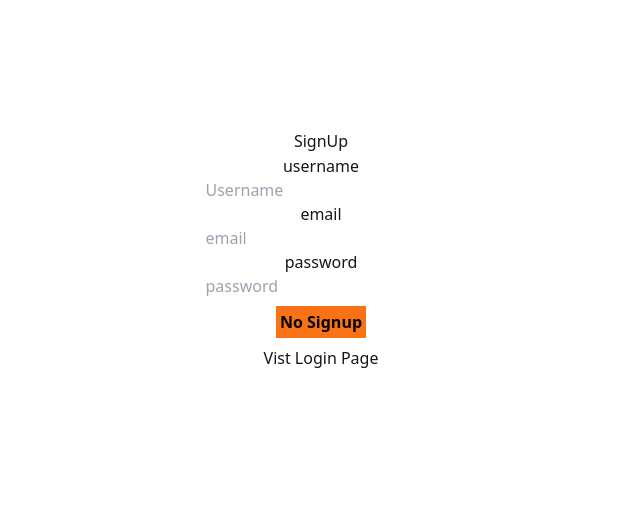
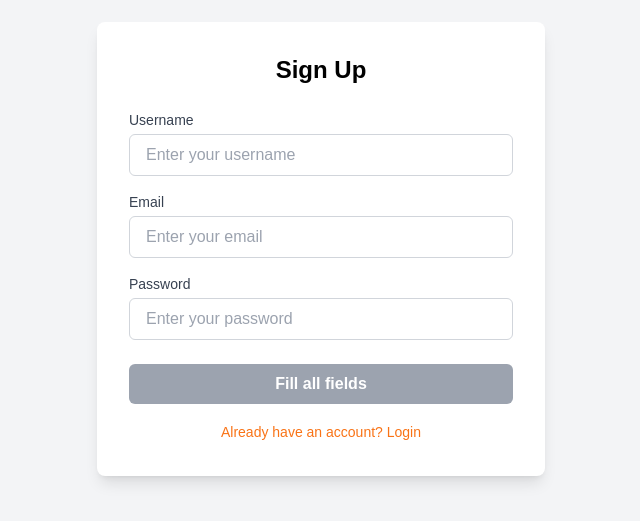
Before and after one commit to TheAdroitDev/next-js-auth, a Next.js app: page /signup in a window 1280 px wide. Shown: the part 151-672 px from the top of the page, without its empty margins (319-959 px from the left). Built offline with nearby package versions, Linux system fonts and the light colour scheme.

Commit message:
Update page.tsx

```diff
--- a/src/app/signup/page.tsx
+++ b/src/app/signup/page.tsx
@@ -1,4 +1,4 @@
-'use client'
+"use client"
 import Link from "next/link";
 import { useEffect, useState } from "react";
 import React from "react";
@@ -37,19 +37,48 @@ export default function SignUp() {
         }
     }, [user])
 
-
     return (
-        <div className="flex flex-col justify-center min-h-screen py-2 items-center font-sans">
-            <h1>{loading ? "Processing" : "SignUp"}</h1>
-            <hr />
-            <label htmlFor="username">username</label>
-            <input className="text-black" type="text" id="username" value={user.username} onChange={(e) => setUser({ ...user, username: e.target.value })} placeholder="Username" />
-            <label htmlFor="email">email</label>
-            <input className="text-black" type="text" id="email" value={user.email} onChange={(e) => setUser({ ...user, email: e.target.value })} placeholder="email" />
-            <label htmlFor="password">password</label>
-            <input className="text-black" type="password" id="password" value={user.password} onChange={(e) => setUser({ ...user, password: e.target.value })} placeholder="password" />
-            <button onClick={onSignUp} className="bg-orange-500 font-semibold text-black p-1 m-2">{buttonDisabled ? "No Signup" : "Signup"}</button>
-            <Link href="/login">Vist Login Page</Link>
+        <div className="flex flex-col justify-center items-center min-h-screen bg-gray-100">
+            <div className="bg-white shadow-lg rounded-lg p-8 w-full max-w-md">
+                <h1 className="text-2xl font-bold text-center mb-6 text-black">{loading ? "Processing..." : "Sign Up"}</h1>
+                <label htmlFor="username" className="block text-sm font-medium text-gray-700">Username</label>
+                <input
+                    className="w-full px-4 py-2 mt-1 mb-4 text-black border border-gray-300 rounded-md focus:outline-none focus:ring-2 focus:ring-orange-500"
+                    type="text"
+                    id="username"
+                    value={user.username}
+                    onChange={(e) => setUser({ ...user, username: e.target.value })}
+                    placeholder="Enter your username"
+                />
+                <label htmlFor="email" className="block text-sm font-medium text-gray-700">Email</label>
+                <input
+                    className="w-full px-4 py-2 mt-1 mb-4 text-black border border-gray-300 rounded-md focus:outline-none focus:ring-2 focus:ring-orange-500"
+                    type="email"
+                    id="email"
+                    value={user.email}
+                    onChange={(e) => setUser({ ...user, email: e.target.value })}
+                    placeholder="Enter your email"
+                />
+                <label htmlFor="password" className="block text-sm font-medium text-gray-700">Password</label>
+                <input
+                    className="w-full px-4 py-2 mt-1 mb-6 text-black border border-gray-300 rounded-md focus:outline-none focus:ring-2 focus:ring-orange-500"
+                    type="password"
+                    id="password"
+                    value={user.password}
+                    onChange={(e) => setUser({ ...user, password: e.target.value })}
+                    placeholder="Enter your password"
+                />
+                <button
+                    onClick={onSignUp}
+                    className={`w-full py-2 font-semibold text-white rounded-md transition-colors ${buttonDisabled ? "bg-gray-400" : "bg-orange-500 hover:bg-orange-600"} focus:outline-none`}
+                    disabled={buttonDisabled}
+                >
+                    {buttonDisabled ? "Fill all fields" : "Sign Up"}
+                </button>
+                <div className="mt-4 text-center">
+                    <Link href="/login" className="text-orange-500 hover:text-orange-600 text-sm">Already have an account? Login</Link>
+                </div>
+            </div>
         </div>
     );
 }
```
